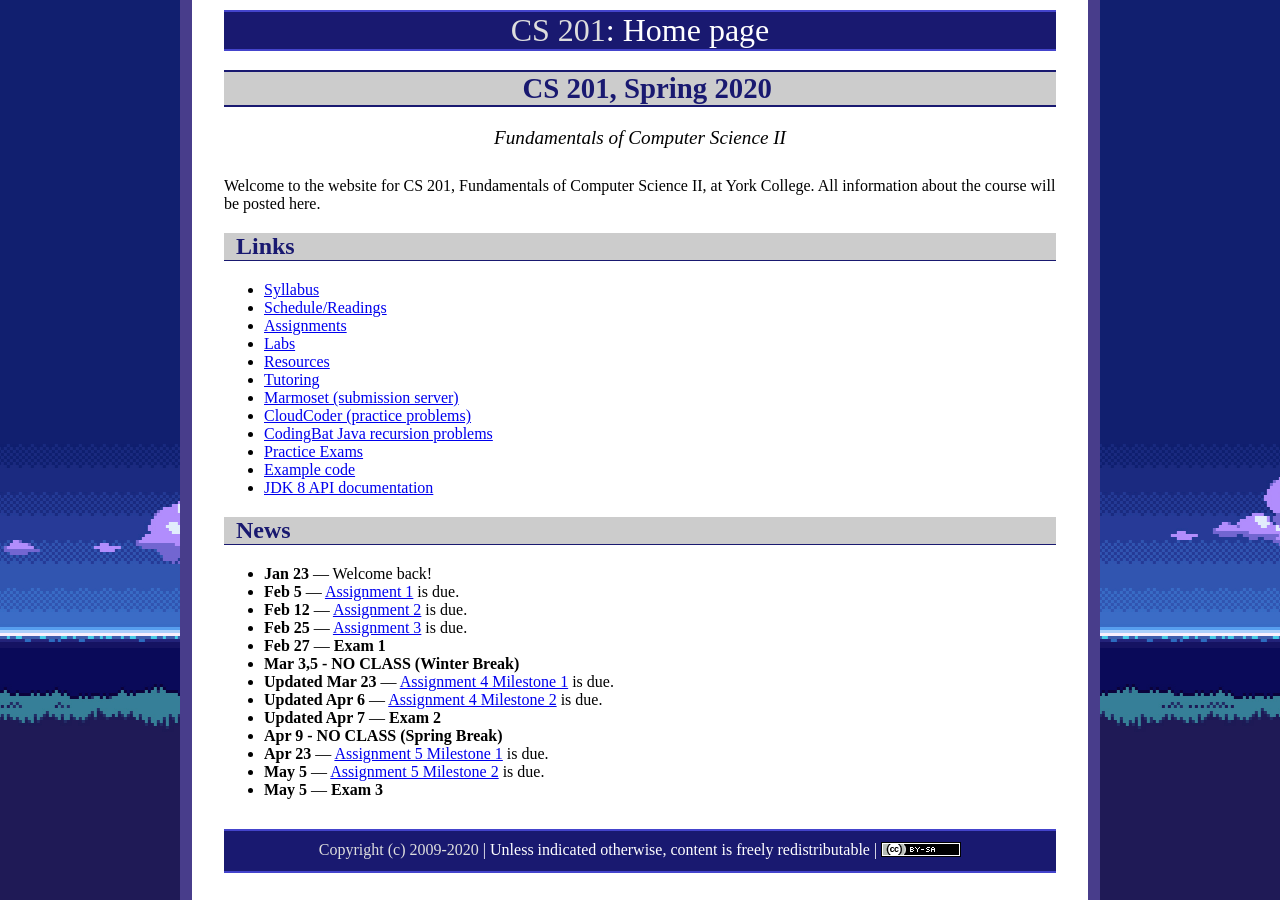
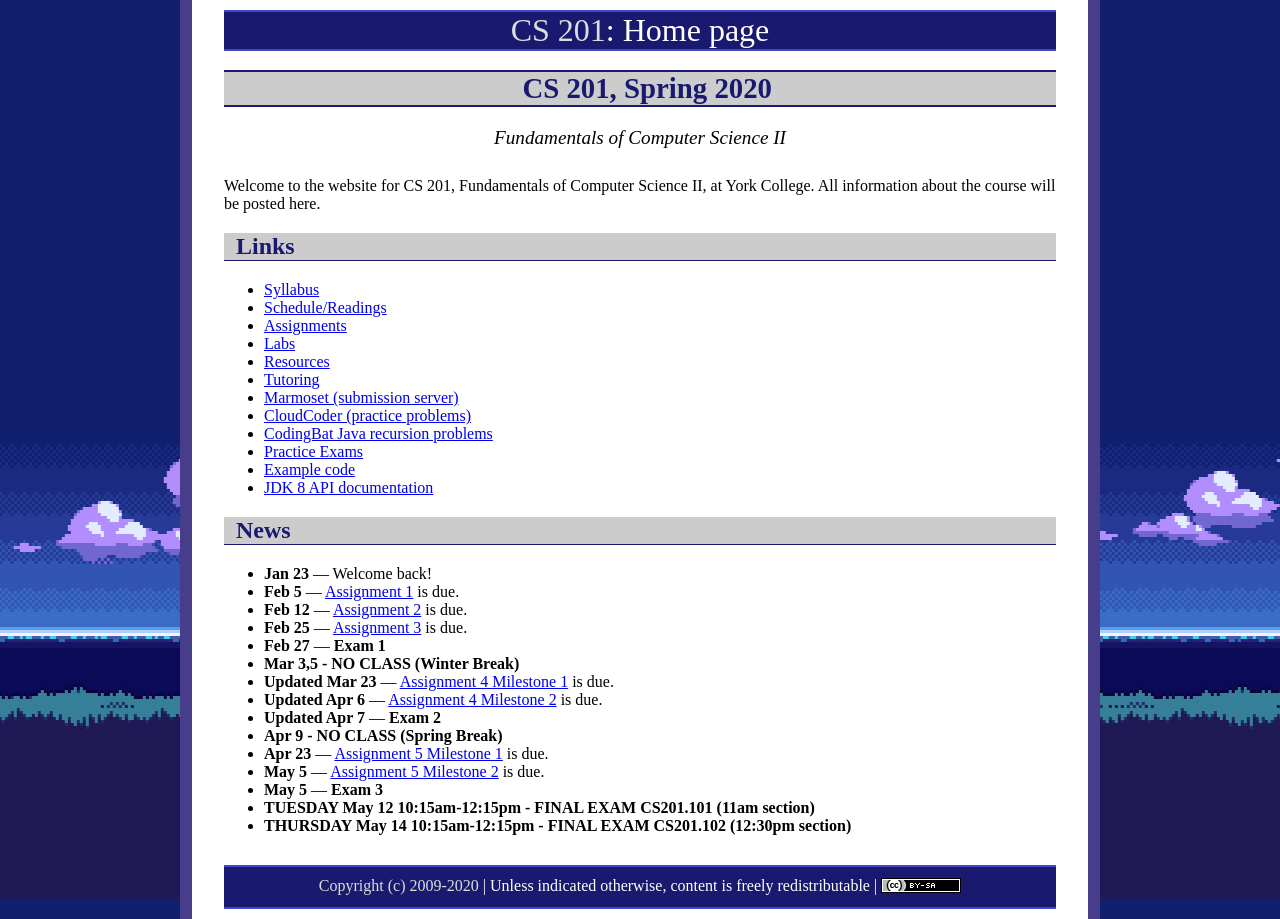
Before and after one commit to ycpcs/cs201-spring2020, a Jekyll site: the page built from index.md, in a window 1280 px wide. Built offline with Jekyll 4.4.1, drawn with Linux system fonts in a browser that asks for light colours.

Commit message:
add final exam
add final exam

```diff
--- a/index.md
+++ b/index.md
@@ -39,6 +39,8 @@ Welcome to the website for CS 201, Fundamentals of Computer Science II, at York
 * **Apr 23** &mdash; [Assignment 5 Milestone 1](assign/assign05.html) is due.
 * **May 5** &mdash; [Assignment 5 Milestone 2](assign/assign05.html) is due.
 * **May 5** &mdash; **Exam 3**
+* **TUESDAY May 12 10:15am-12:15pm - FINAL EXAM CS201.101 (11am section)**
+* **THURSDAY May 14 10:15am-12:15pm - FINAL EXAM CS201.102 (12:30pm section)**
 
 <!-- commented out future news
 * **Dec 6** &mdash; [Assignment 6](assign/assign06.html) is now due Monday, Dec 9th by 7:00am.  Because of the due date extension, there is no longer a late grace period for this assignment.  The assignment will receive no credit if submitted after the new due date/time.
```
